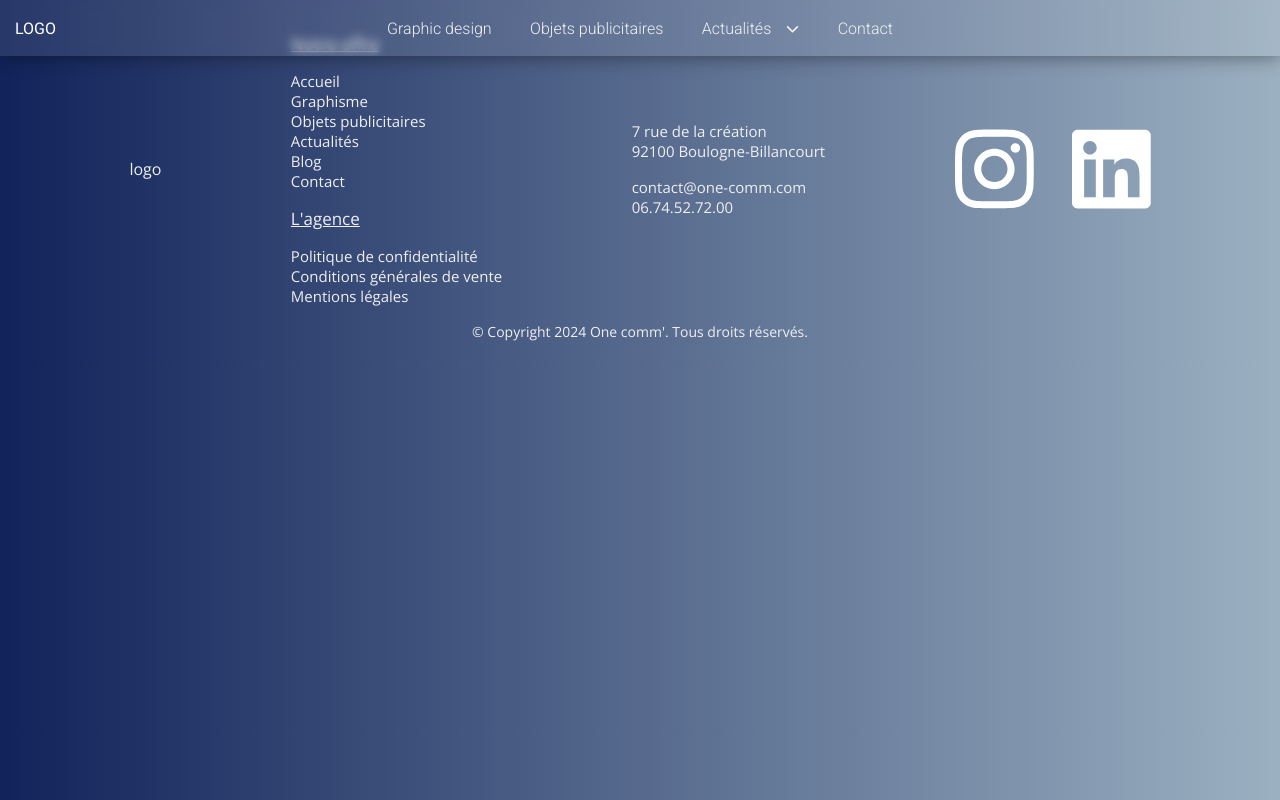
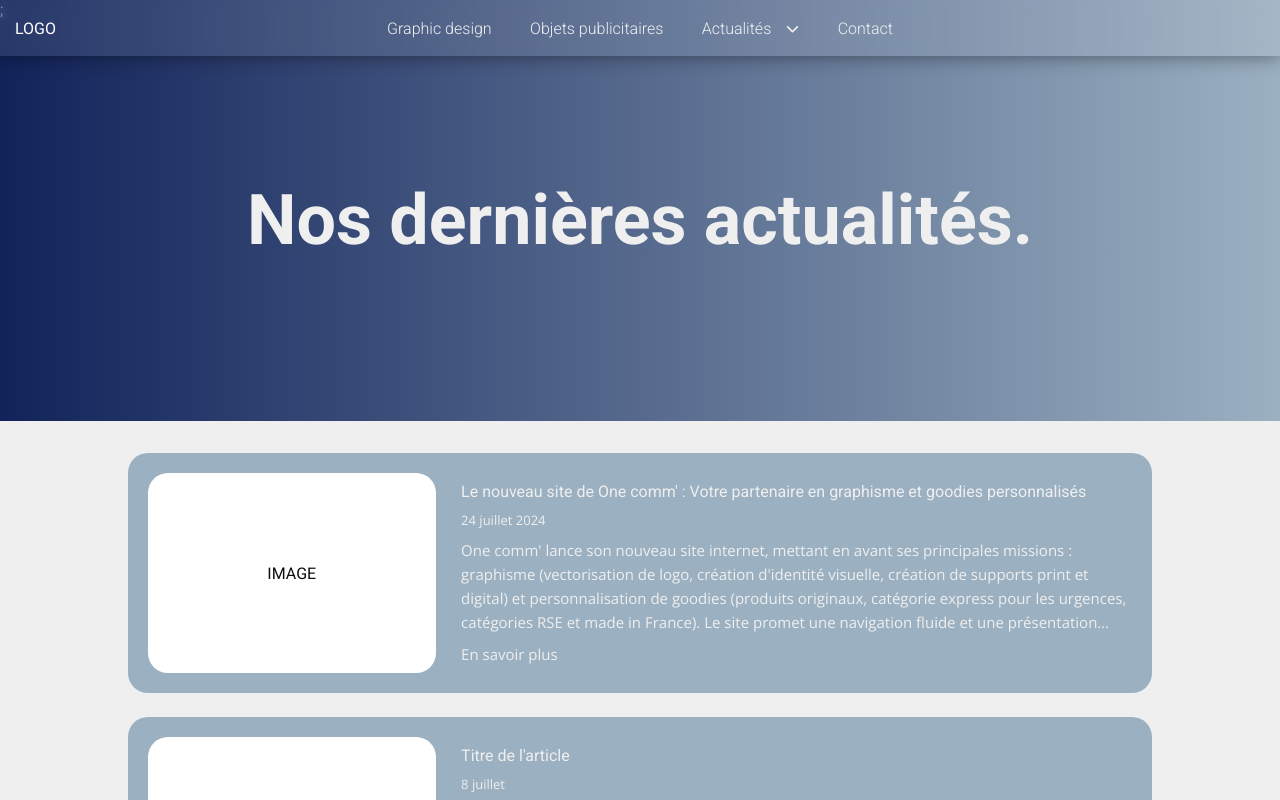
Before and after one commit to Scharlyopitz/One-comm, a React (Vite) app: page /actualites in a window 1280 px wide. Shown: the top 800 px of the page. Built offline with nearby package versions, Linux system fonts and the light colour scheme.

Commit message:
Changement route

```diff
--- a/src/App.jsx
+++ b/src/App.jsx
@@ -32,7 +32,7 @@ function App() {
         <Route path="/objetsPublicitaires" element={<ObjetsPublicitaires />} />
         <Route path="/contact" element={<Contact Contacts={Contacts} />} />
         <Route path="/blog" element={<Blog />} />
-        <Route path="/actualités" element={<Actualites />} />
+        <Route path="/actualites" element={<Actualites />} />
       </Routes>
       <Footer Contacts={Contacts} />
     </>
--- a/src/components/Footer/Footer.jsx
+++ b/src/components/Footer/Footer.jsx
@@ -29,7 +29,7 @@ function Links() {
     { name: "Accueil", href: "/" },
     { name: "Graphisme", href: "/" },
     { name: "Objets publicitaires", href: "/objetsPublicitaires" },
-    { name: "Actualités", href: "/actualités" },
+    { name: "Actualités", href: "/actualites" },
     { name: "Blog", href: "/blog" },
     { name: "Contact", href: "contact" },
   ];
--- a/src/components/TitlePage/TitlePage.jsx
+++ b/src/components/TitlePage/TitlePage.jsx
@@ -1,6 +1,12 @@
 import { useEffect } from "react";
+import { useLocation } from "react-router-dom";
 
 export default function TitlePage({ title }) {
+  const { pathname } = useLocation();
+  console.log(pathname);
+
+  pathname == "actualités" && console.log("ok");
+
   useEffect(() => {
     document.title = `One comm' | ${title}`;
   }, []);
```
